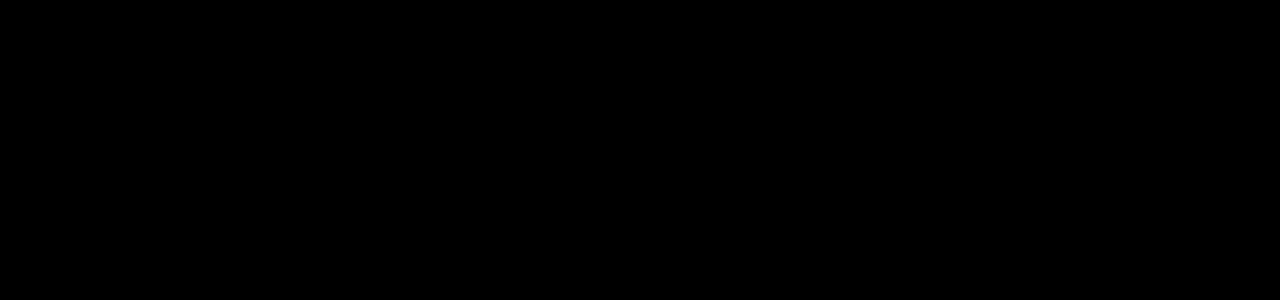
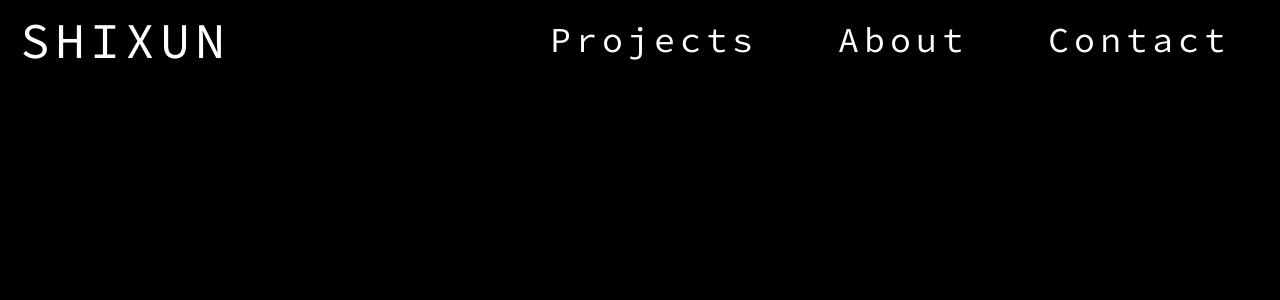
Before and after one commit to RicardoYam/Shixun_Blog, a React (Vite) app: page /projects in a window 1280 px wide. Before the commit this address had no page. Shown: the top 300 px of the page. Built offline with nearby package versions, Linux system fonts and the light colour scheme.

Commit message:
Project page added

```diff
--- a/src/App.jsx
+++ b/src/App.jsx
@@ -1,6 +1,7 @@
 import React from 'react'
 import { Routes, Route } from 'react-router-dom'
 import Root from './pages/root.jsx'
+import Projects from './pages/projects.jsx'
 
 
 function App() {
@@ -9,6 +10,7 @@
       <div className='container'>
         <Routes>
           <Route path='/' element={<Root />}></Route>
+          <Route path='/projects' element={<Projects />}></Route>
         </Routes>
       </div>
     </>
--- a/src/components/Navbar.css
+++ b/src/components/Navbar.css
@@ -14,10 +14,12 @@
     color: var(--textColor);
 }
 
-header span {
+header a {
     padding: 10px;
     font-size: 50px;
     letter-spacing: 5px;
+    text-decoration: none;
+    color: var(--textColor);
 }
 
 nav ul {
--- a/src/components/Navbar.jsx
+++ b/src/components/Navbar.jsx
@@ -15,7 +15,7 @@
 
   return (
     <header>
-      <span>SHIXUN</span>
+      <span><Link to={'/'}>SHIXUN</Link></span>
       <button
         className="nav-btn"
         onClick={showNavbar}>
--- /dev/null
+++ b/src/pages/projects.jsx
@@ -0,0 +1,12 @@
+import React from 'react'
+import Navbar from '../components/Navbar'
+
+function projects() {
+  return (
+    <>
+      <div className='header'><Navbar /></div>
+    </>
+  )
+}
+
+export default projects
```
